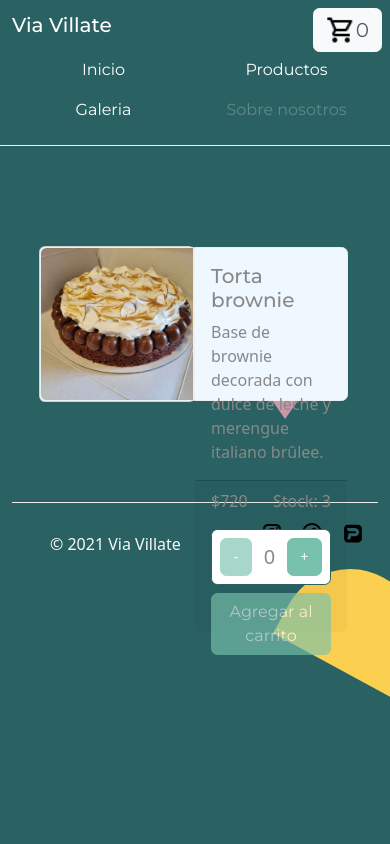
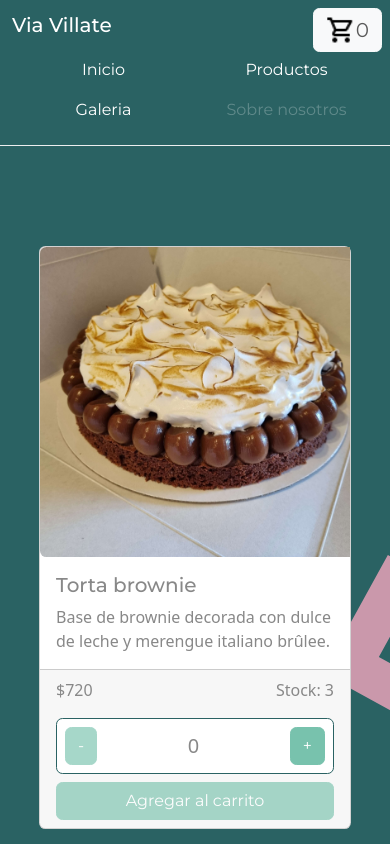
Before and after one commit to Peteer449/Cafeteria-Esposito, a React (Create React App) app: page /productos/1 in a window 390 px wide. Shown: the top 844 px of the page. Built offline with nearby package versions, Linux system fonts and the light colour scheme.

Commit message:
Mejorando la galeria y haciendo responsive el sitio

```diff
--- a/src/Componentes/Galery/Galery.jsx
+++ b/src/Componentes/Galery/Galery.jsx
@@ -1,11 +1,6 @@
 export default function Galery({productsMaped}){
   const {picture,name} = productsMaped
   return(
-  <div className="card">
-    <img src={picture} className="card-img-top" alt="..." />
-    <div className="card-body">
-      <h5 className="card-title">{name}</h5>
-    </div>
-  </div>
+    <img src={picture} className="img-thumbnail col-5 me-2 mb-2" alt={name} />
   )
 }
--- a/src/Componentes/Galery/GaleryCategoryContainer.jsx
+++ b/src/Componentes/Galery/GaleryCategoryContainer.jsx
@@ -21,9 +21,11 @@ export default function GaleryCategoryContainer(){
       .catch(error=>console.error(error))
   },[info])
   return(
-    <div className="item--detail">
-      <GaleryDropdown/>
+  <>
+    <GaleryDropdown/>
+    <div className="card-group row-cols-xl-6 row-cols-md-5 row-cols-sm-4 row-cols-2 gap-3 p-3 gap-sm-2 justify-content-center text-center">
       <GaleryList pictures={products}/>
     </div>
+  </>
   )
 }
--- a/src/Componentes/Galery/GaleryContainter.jsx
+++ b/src/Componentes/Galery/GaleryContainter.jsx
@@ -22,10 +22,34 @@ export const allPictures = [
     category:"boxes"
   },
   {
-    id:2,
+    id:4,
     picture:"/images/Box2.jpg",
     name:"Box 2",
     category:"boxes"
+  },
+  {
+    id:5,
+    picture:"/images/Boxes.jpg",
+    name:"Boxes",
+    category:"boxes"
+  },
+  {
+    id:6,
+    picture:"/images/chocotorta.jpg",
+    name:"Chocotorta",
+    category:"cakes"
+  },
+  {
+    id:7,
+    picture:"/images/tortaFrutilla.jpg",
+    name:"Torta de frutilla",
+    category:"cakes"
+  },
+  {
+    id:8,
+    picture:"/images/Scon dulce.jpg",
+    name:"Scon dulce",
+    category:"pastry"
   }
 ]
 function checkPromise(check){
@@ -44,8 +68,8 @@ export function GaleryContainer(){
 
   return(
     <>
-      <div className="card-group row-cols-xl-6 row-cols-m-5 row-cols-sm-4 row-cols-1 gap-3 p-3 gap-sm-2 justify-content-center">
-        <GaleryDropdown/>
+      <GaleryDropdown/>
+      <div className="card-group row-cols-xl-6 row-cols-md-5 row-cols-sm-4 row-cols-2 gap-3 p-3 gap-sm-2 justify-content-center text-center">
         <GaleryList pictures={pictures}/>
       </div>
     </>
--- a/src/Componentes/Galery/GaleryDropdown.jsx
+++ b/src/Componentes/Galery/GaleryDropdown.jsx
@@ -1,11 +1,11 @@
 import {Link} from "react-router-dom"
 export default function GaleryDropdown(){
   return(
-    <div className="dropdown">
-      <button className="btn btn-secondary dropdown-toggle" type="button" id="dropdownMenuButton1" data-bs-toggle="dropdown" aria-expanded="false">
+    <div className="dropdown mt-3 ms-3 me-3 row">
+      <button className="btn btn-secondary dropdown-toggle col-xs-12 col-sm-4 col-lg-2" type="button" id="dropdownMenuButton1" data-bs-toggle="dropdown" aria-expanded="false">
         Categorias
       </button>
-      <ul className="dropdown-menu" aria-labelledby="dropdownMenuButton1">
+      <ul className="dropdown-menu col-xs-12 col-sm-4 col-lg-2" aria-labelledby="dropdownMenuButton1">
         <li><Link className="dropdown-item" to="/galeria">Todo</Link></li>
         <li><Link className="dropdown-item" to="/galeria/cakes">Tortas</Link></li>
         <li><Link className="dropdown-item" to="/galeria/pastry">Pasteleria</Link></li>
--- a/src/Componentes/Item/Item.css
+++ b/src/Componentes/Item/Item.css
@@ -3,18 +3,5 @@
 }
 
 .item--detail{
-  width: 40%;
-  margin:100px 0 100px 10%;
+  margin:100px 10% 100px 10%;
 }
-
-.item--detail .card-right{
-  background-color: aliceblue;
-  position: absolute;
-  left: 100%;
-  width: 100%;
-  height: 100%;
-}
-
-.item--detail .card-footer{
-  height: 100%;
-}
--- a/src/Componentes/Item/ItemDetail.jsx
+++ b/src/Componentes/Item/ItemDetail.jsx
@@ -3,13 +3,15 @@ export function ItemDetail({productsMaped}){
   const {name,price,picture,description,stock}=productsMaped
 return(
   <>
-    <div className={ stock<1?"col without-stock" : "col"}>
-      <div className="card" id="item">
-        <img src={picture} className="rounded-start border" alt={name} />
-        <div className="card-right rounded-end border">
-          <div className="card-body">
-            <h5 className="card-title">{name}</h5>
-            <p className="card-text">{description}</p>
+    <div class="card mb-3">
+      <div class="row g-0">
+        <div class="col-md-4">
+          <img src={picture} class="img-fluid rounded-start" alt={name}/>
+        </div>
+        <div class="col-md-8">
+          <div class="card-body">
+            <h5 class="card-title">{name}</h5>
+            <p class="card-text">{description}</p>
           </div>
           <div className="card-footer">
               <div className="d-flex">
--- a/src/Componentes/NavAndFooter/Footer.jsx
+++ b/src/Componentes/NavAndFooter/Footer.jsx
@@ -9,9 +9,9 @@ export default function Footer(){
           <span className="text-light">© 2021 Via Villate</span>
         </div>
         <ul className="nav col-md-4 justify-content-end list-unstyled d-flex">
-          <li className="ms-3"><a className="text-muted" href="#"><svg xmlns="http://www.w3.org/2000/svg" x="0px" y="0px" width={24} height={24} viewBox="0 0 24 24" style={{fill: '#000000'}}>    <path d="M 8 3 C 5.243 3 3 5.243 3 8 L 3 16 C 3 18.757 5.243 21 8 21 L 16 21 C 18.757 21 21 18.757 21 16 L 21 8 C 21 5.243 18.757 3 16 3 L 8 3 z M 8 5 L 16 5 C 17.654 5 19 6.346 19 8 L 19 16 C 19 17.654 17.654 19 16 19 L 8 19 C 6.346 19 5 17.654 5 16 L 5 8 C 5 6.346 6.346 5 8 5 z M 17 6 A 1 1 0 0 0 16 7 A 1 1 0 0 0 17 8 A 1 1 0 0 0 18 7 A 1 1 0 0 0 17 6 z M 12 7 C 9.243 7 7 9.243 7 12 C 7 14.757 9.243 17 12 17 C 14.757 17 17 14.757 17 12 C 17 9.243 14.757 7 12 7 z M 12 9 C 13.654 9 15 10.346 15 12 C 15 13.654 13.654 15 12 15 C 10.346 15 9 13.654 9 12 C 9 10.346 10.346 9 12 9 z" /></svg></a></li>
-          <li className="ms-3"><a className="text-muted" href="#"><svg xmlns="http://www.w3.org/2000/svg" x="0px" y="0px" width={24} height={24} viewBox="0 0 24 24" style={{fill: '#000000'}}><path d="M 12 2 C 6.4889971 2 2 6.4889971 2 12 C 2 17.511003 6.4889971 22 12 22 C 17.511003 22 22 17.511003 22 12 C 22 6.4889971 17.511003 2 12 2 z M 12 4 C 16.430123 4 20 7.5698774 20 12 C 20 16.014467 17.065322 19.313017 13.21875 19.898438 L 13.21875 14.384766 L 15.546875 14.384766 L 15.912109 12.019531 L 13.21875 12.019531 L 13.21875 10.726562 C 13.21875 9.7435625 13.538984 8.8710938 14.458984 8.8710938 L 15.935547 8.8710938 L 15.935547 6.8066406 C 15.675547 6.7716406 15.126844 6.6953125 14.089844 6.6953125 C 11.923844 6.6953125 10.654297 7.8393125 10.654297 10.445312 L 10.654297 12.019531 L 8.4277344 12.019531 L 8.4277344 14.384766 L 10.654297 14.384766 L 10.654297 19.878906 C 6.8702905 19.240845 4 15.970237 4 12 C 4 7.5698774 7.5698774 4 12 4 z" /></svg></a></li>
-          <li className="ms-1"><a className="text-muted" href="#"><svg xmlns="http://www.w3.org/2000/svg" version={1.0} width={50} height={50} viewBox="0 0 1200.000000 630.000000" x="0px" y="0px" preserveAspectRatio="xMidYMid meet">
+          <li className="ms-3"><a className="text-muted" href="https://www.instagram.com/viavillate/?hl=es-la" target="_blank" rel="noreferrer"><svg xmlns="http://www.w3.org/2000/svg" x="0px" y="0px" width={24} height={24} viewBox="0 0 24 24" style={{fill: '#000000'}}>    <path d="M 8 3 C 5.243 3 3 5.243 3 8 L 3 16 C 3 18.757 5.243 21 8 21 L 16 21 C 18.757 21 21 18.757 21 16 L 21 8 C 21 5.243 18.757 3 16 3 L 8 3 z M 8 5 L 16 5 C 17.654 5 19 6.346 19 8 L 19 16 C 19 17.654 17.654 19 16 19 L 8 19 C 6.346 19 5 17.654 5 16 L 5 8 C 5 6.346 6.346 5 8 5 z M 17 6 A 1 1 0 0 0 16 7 A 1 1 0 0 0 17 8 A 1 1 0 0 0 18 7 A 1 1 0 0 0 17 6 z M 12 7 C 9.243 7 7 9.243 7 12 C 7 14.757 9.243 17 12 17 C 14.757 17 17 14.757 17 12 C 17 9.243 14.757 7 12 7 z M 12 9 C 13.654 9 15 10.346 15 12 C 15 13.654 13.654 15 12 15 C 10.346 15 9 13.654 9 12 C 9 10.346 10.346 9 12 9 z" /></svg></a></li>
+          <li className="ms-3"><a className="text-muted" href="https://www.facebook.com/ViaVillate" target="_blank" rel="noreferrer"><svg xmlns="http://www.w3.org/2000/svg" x="0px" y="0px" width={24} height={24} viewBox="0 0 24 24" style={{fill: '#000000'}}><path d="M 12 2 C 6.4889971 2 2 6.4889971 2 12 C 2 17.511003 6.4889971 22 12 22 C 17.511003 22 22 17.511003 22 12 C 22 6.4889971 17.511003 2 12 2 z M 12 4 C 16.430123 4 20 7.5698774 20 12 C 20 16.014467 17.065322 19.313017 13.21875 19.898438 L 13.21875 14.384766 L 15.546875 14.384766 L 15.912109 12.019531 L 13.21875 12.019531 L 13.21875 10.726562 C 13.21875 9.7435625 13.538984 8.8710938 14.458984 8.8710938 L 15.935547 8.8710938 L 15.935547 6.8066406 C 15.675547 6.7716406 15.126844 6.6953125 14.089844 6.6953125 C 11.923844 6.6953125 10.654297 7.8393125 10.654297 10.445312 L 10.654297 12.019531 L 8.4277344 12.019531 L 8.4277344 14.384766 L 10.654297 14.384766 L 10.654297 19.878906 C 6.8702905 19.240845 4 15.970237 4 12 C 4 7.5698774 7.5698774 4 12 4 z" /></svg></a></li>
+          <li className="ms-1"><a className="text-muted" href="https://www.pedidosya.com.ar/restaurantes/vicente-lopez/via-villate-helados-y-cafe-menu" target="_blank" rel="noreferrer"><svg xmlns="http://www.w3.org/2000/svg" version={1.0} width={50} height={50} viewBox="0 0 1200.000000 630.000000" x="0px" y="0px" preserveAspectRatio="xMidYMid meet">
             <g transform="translate(0.000000,380.000000) scale(0.100000,-0.100000)" fill="#000000" stroke="none">
               <path d="M4690 5274 c-382 -56 -667 -288 -774 -630 -55 -179 -56 -199 -56 -1497 0 -732 4 -1219 10 -1262 6 -38 13 -88 16 -109 10 -73 55 -200 99 -281 133 -245 360 -405 656 -462 87 -17 182 -18 1359 -18 1177 0 1272 1 1359 18 357 69 623 297 724 623 26 81 29 100 47 234 5 45 9 557 9 1260 0 703 -4 1215 -9 1260 -18 134 -21 153 -47 234 -85 275 -301 494 -574 583 -192 63 -192 63 -1521 62 -973 -1 -1221 -4 -1298 -15z m1990 -818 c185 -44 351 -136 486 -270 129 -130 205 -258 260 -441 25 -82 28 -105 28 -255 0 -142 -3 -177 -23 -250 -45 -168 -127 -314 -249 -442 -150 -157 -341 -258 -555 -293 -73 -12 -197 -15 -588 -15 l-495 0 -64 -232 c-34 -128 -71 -256 -82 -284 -23 -63 -76 -126 -136 -162 l-47 -27 -280 -3 c-272 -3 -280 -3 -296 17 -13 15 -15 29 -9 53 51 220 344 1356 352 1365 8 10 184 13 782 15 769 3 771 3 811 25 52 28 100 78 119 125 37 87 7 222 -62 280 -69 58 -51 56 -882 66 l-765 8 -79 27 c-147 51 -234 131 -278 254 -30 83 -40 399 -14 438 l17 26 987 -4 c903 -3 993 -5 1062 -21z" />
             </g>
```
Also changed, not shown: src/Componentes/Context/DarkModeContext.js (added, +19 -0 lines). Lines whose indentation alone changed are shown as unchanged.
